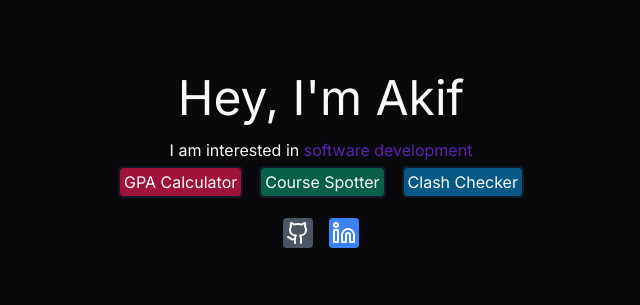
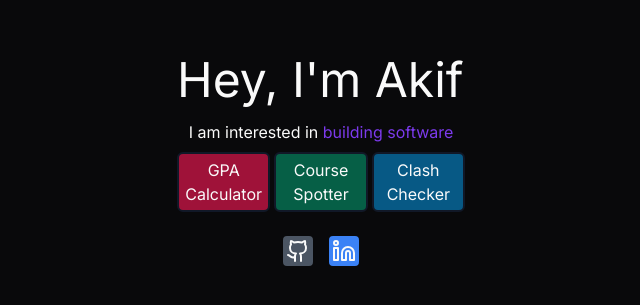
Before and after one commit to akifisitan/akifisitan.dev, a SvelteKit app: page / in a window 1280 px wide. Shown: the part 227-532 px from the top of the page, without its empty margins (319-959 px from the left). Built offline with nearby package versions, Linux system fonts and the light colour scheme.

Commit message:
Update home page

```diff
--- a/src/routes/+page.svelte
+++ b/src/routes/+page.svelte
@@ -1,10 +1,5 @@
 <script lang="ts">
 	import { Linkedin, Github, FileText } from "lucide-svelte";
-	const interests: string[] = [
-		"software development",
-		"web development",
-		"computer science"
-	];
 </script>
 
 <svelte:head>
@@ -12,35 +7,30 @@
 </svelte:head>
 
 <div class="flex flex-col items-center justify-center w-full min-h-[100vh]">
+	<div class="flex flex-col w-72">
 		<div class="align-middle text-5xl pb-4">
 			<h1>Hey, I'm Akif</h1>
 		</div>
 		<div>
 			<p class="pb-2 text-center">
-			I am interested in <span class="text-violet-800">{interests[0]}</span>
+				I am interested in <span class="text-violet-600">building software</span>
 			</p>
-		<div class="flex flex-wrap gap-4">
-			<div class="min-w-fit">
+			<div class="project-links">
 				<a
-					class="bg-rose-800 border-[2px] border-gray-900 p-1 rounded-md hover:bg-gray-900"
+					class="text-center bg-rose-800 border-[2px] border-gray-900 p-1 rounded-md hover:bg-gray-900"
 					href="/su/gpa-calculator">GPA Calculator</a
 				>
-			</div>
-			<div class="min-w-fit">
 				<a
-					class="bg-emerald-800 border-[2px] border-gray-900 p-1 rounded-md hover:bg-gray-900"
+					class="text-center bg-emerald-800 border-[2px] border-gray-900 p-1 rounded-md hover:bg-gray-900"
 					href="/su/course-spotter">Course Spotter</a
 				>
-			</div>
-			<div class="min-w-fit">
 				<a
-					class="bg-sky-800 border-[2px] border-gray-900 p-1 rounded-md hover:bg-gray-900"
+					class=" text-center bg-sky-800 border-[2px] border-gray-900 p-1 rounded-md hover:bg-gray-900"
 					href="/su/clash-checker">Clash Checker</a
 				>
 			</div>
 		</div>
-	</div>
-	<div class="flex flex-row p-4">
+		<div class="flex flex-row items-center justify-center p-4">
 			<a
 				class="m-2 border-[3px] border-gray-600 rounded-sm"
 				href="https://github.com/akifisitan"
@@ -54,3 +44,12 @@
 			<!-- <a class="p-2" href="/files/cv" target="_blank"><FileText class="w-6 h-6" /></a> -->
 		</div>
 	</div>
+</div>
+
+<style>
+	.project-links {
+		display: grid;
+		gap: 0.25rem;
+		grid-template-columns: repeat(auto-fit, minmax(5rem, 1fr));
+	}
+</style>
--- a/src/routes/su/gpa-calculator/+page.svelte
+++ b/src/routes/su/gpa-calculator/+page.svelte
@@ -322,7 +322,7 @@
 						</div>
 					{/each}
 				</div>
-				<div class="min-h-screen overflow-y-hidden">
+				<div>
 					{#if semesters[currentSemester]}
 						<SemesterTable bind:courses={semesters[currentSemester]} />
 					{/if}
```
Lines whose indentation alone changed are shown as unchanged.
